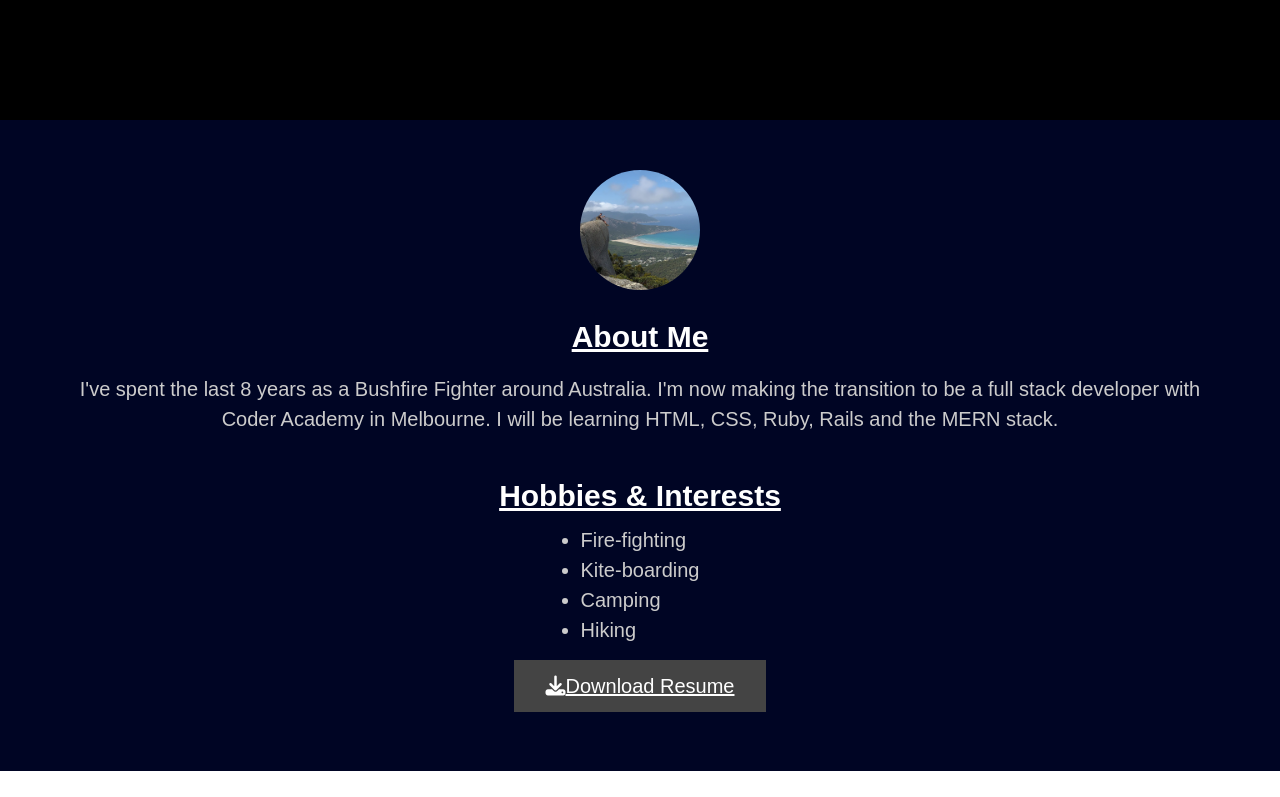
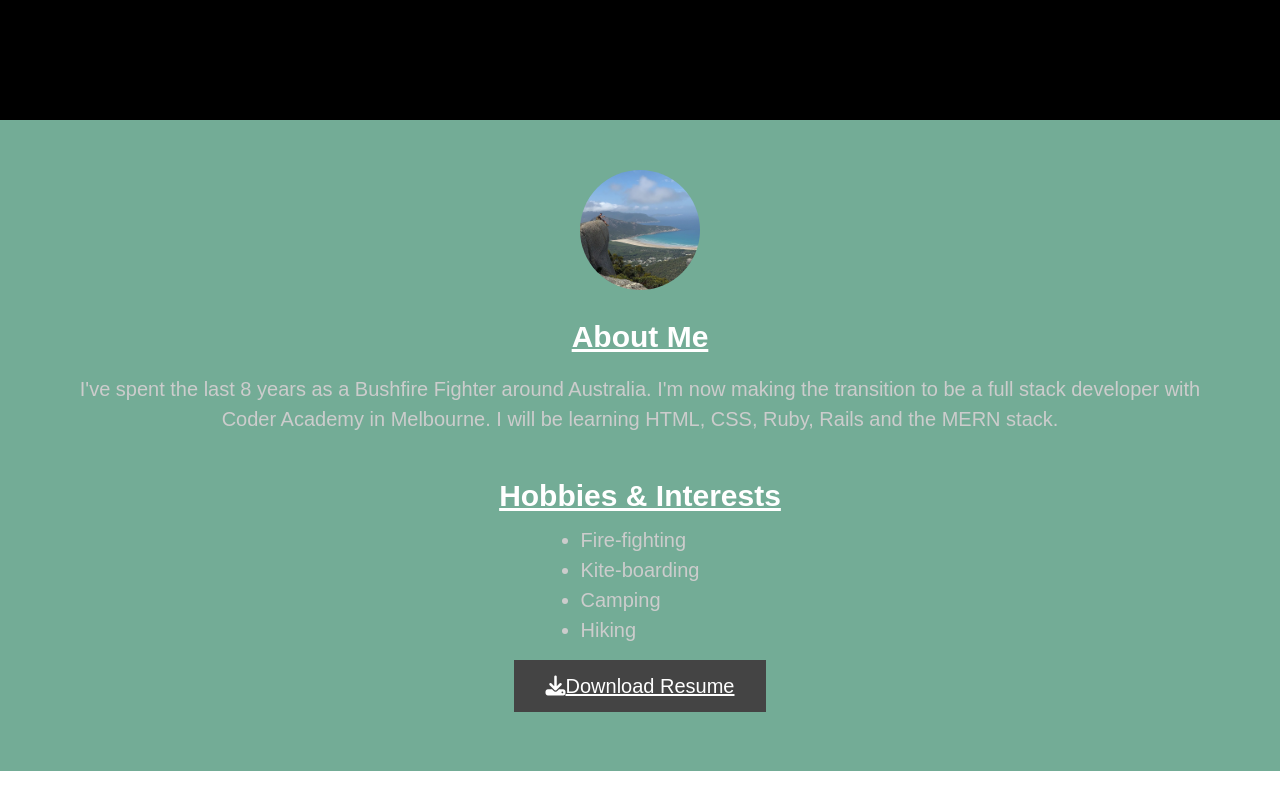
Before and after one commit to RoryMusinskas/React-Portfolio, a React (Create React App) app: page / in a window 1280 px wide. Shown: the part 680-1477 px from the top of the page. Built offline with nearby package versions, Linux system fonts and the light colour scheme; a web font is replaced by a local one.

Commit message:
Updated color of header background

```diff
--- a/src/stylesheets/about.css
+++ b/src/stylesheets/about.css
@@ -1,6 +1,6 @@
 /* Styling of the about container */
 #about {
-  background: #000524;
+  background: #73ac96;
   color: #ccc;
   display: flex;
   justify-content: center;
```
